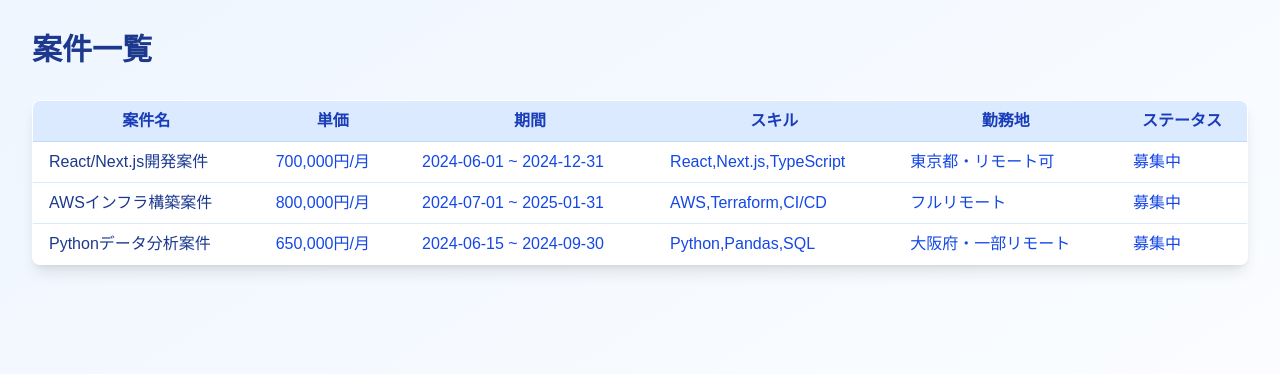
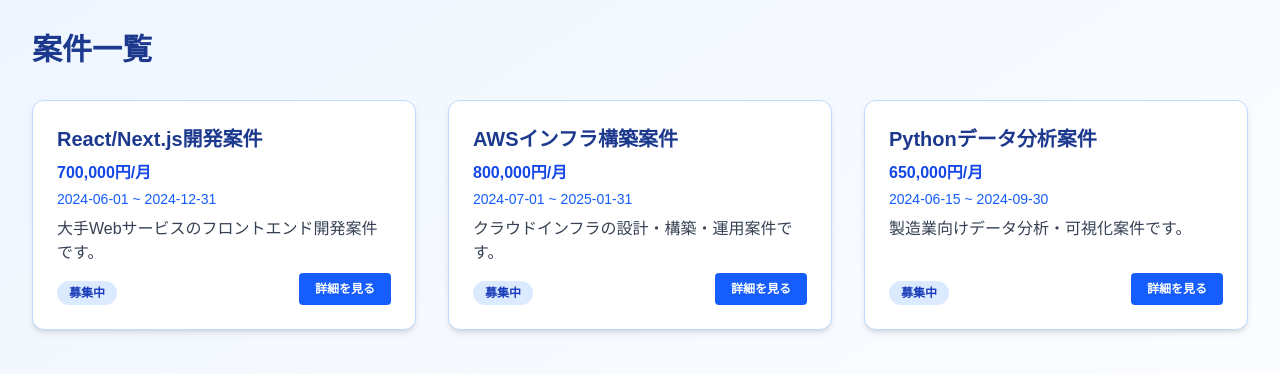
Before and after one commit to jaganoer-works/ses-portal, a Next.js app in the folder ses-app/: page /project in a window 1280 px wide. Shown: the top 374 px of the page. Built offline with nearby package versions, Linux system fonts and the light colour scheme.

Commit message:
feat: プロジェクト一覧ページの表示をテーブルからカード形式に変更し、詳細リンクを追加

```diff
--- a/ses-app/src/app/project/page.tsx
+++ b/ses-app/src/app/project/page.tsx
@@ -1,3 +1,4 @@
+import Link from "next/link";
 // import { PrismaClient } from '@prisma/client';
 
 // const prisma = new PrismaClient();
@@ -48,31 +49,19 @@ export default function ProjectListPage() {
   return (
     <main className="p-8 bg-gradient-to-br from-blue-50 to-white min-h-screen">
       <h1 className="text-3xl font-bold mb-8 text-blue-900">案件一覧</h1>
-      <div className="overflow-x-auto shadow-lg rounded-lg">
-        <table className="min-w-full bg-white border border-blue-200 rounded-lg overflow-hidden">
-          <thead className="bg-blue-100">
-            <tr>
-              <th className="py-2 px-4 border-b border-blue-200 text-blue-800">案件名</th>
-              <th className="py-2 px-4 border-b border-blue-200 text-blue-800">単価</th>
-              <th className="py-2 px-4 border-b border-blue-200 text-blue-800">期間</th>
-              <th className="py-2 px-4 border-b border-blue-200 text-blue-800">スキル</th>
-              <th className="py-2 px-4 border-b border-blue-200 text-blue-800">勤務地</th>
-              <th className="py-2 px-4 border-b border-blue-200 text-blue-800">ステータス</th>
-            </tr>
-          </thead>
-          <tbody>
-            {projects.map((project) => (
-              <tr key={project.id} className="hover:bg-blue-50 transition-colors">
-                <td className="py-2 px-4 border-b border-blue-100 text-blue-900 font-medium">{project.title}</td>
-                <td className="py-2 px-4 border-b border-blue-100 text-blue-700">{project.price.toLocaleString()}円/月</td>
-                <td className="py-2 px-4 border-b border-blue-100 text-blue-700">{formatDate(project.periodStart)} ~ {formatDate(project.periodEnd)}</td>
-                <td className="py-2 px-4 border-b border-blue-100 text-blue-700">{project.skills}</td>
-                <td className="py-2 px-4 border-b border-blue-100 text-blue-700">{project.location}</td>
-                <td className="py-2 px-4 border-b border-blue-100 text-blue-700">{project.status}</td>
-              </tr>
-            ))}
-          </tbody>
-        </table>
+      <div className="grid grid-cols-1 sm:grid-cols-2 lg:grid-cols-3 gap-8">
+        {projects.map((project) => (
+          <div key={project.id} className="bg-white border border-blue-200 rounded-xl shadow-md p-6 flex flex-col hover:shadow-lg transition">
+            <h2 className="text-xl font-bold text-blue-900 mb-2">{project.title}</h2>
+            <div className="text-blue-700 mb-1 font-semibold">{project.price.toLocaleString()}円/月</div>
+            <div className="text-sm text-blue-600 mb-2">{formatDate(project.periodStart)} ~ {formatDate(project.periodEnd)}</div>
+            <div className="text-gray-700 mb-2 whitespace-pre-line break-words">{project.description}</div>
+            <div className="mt-auto flex justify-between items-end">
+              <span className="inline-block px-3 py-1 text-xs font-bold rounded-full bg-blue-100 text-blue-800">{project.status}</span>
+              <Link href={`/project/${project.id}`} className="ml-2 px-4 py-2 bg-blue-600 text-white text-xs font-bold rounded hover:bg-blue-700 transition">詳細を見る</Link>
+            </div>
+          </div>
+        ))}
       </div>
     </main>
   );
```
